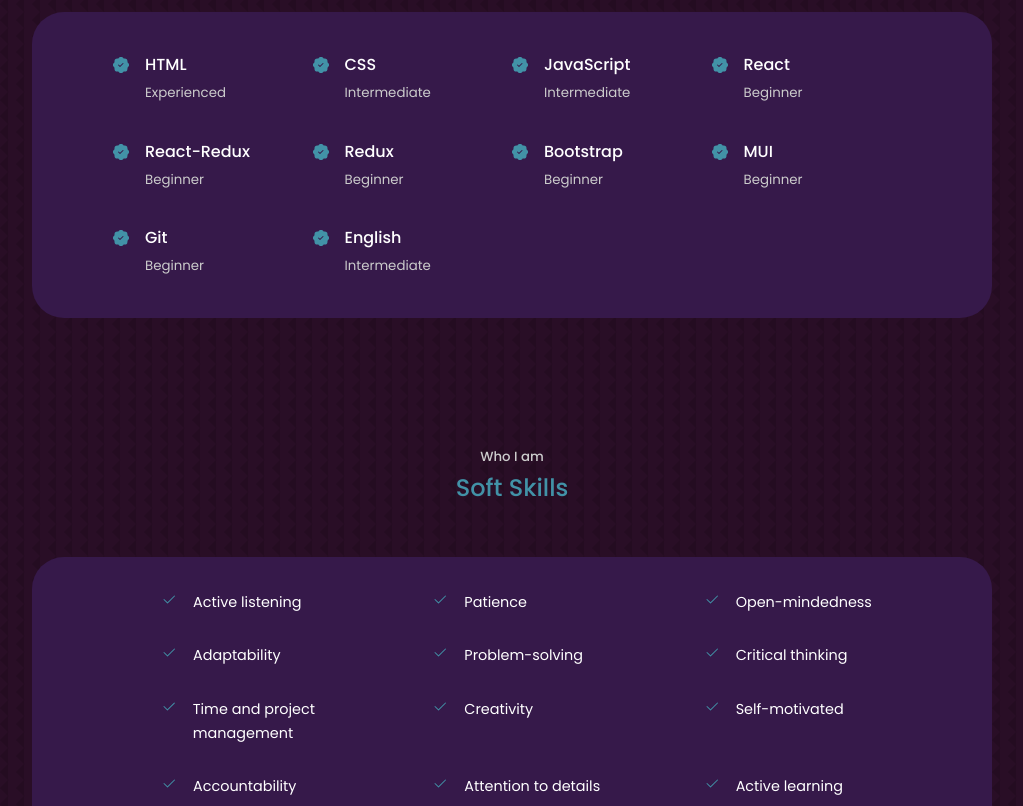
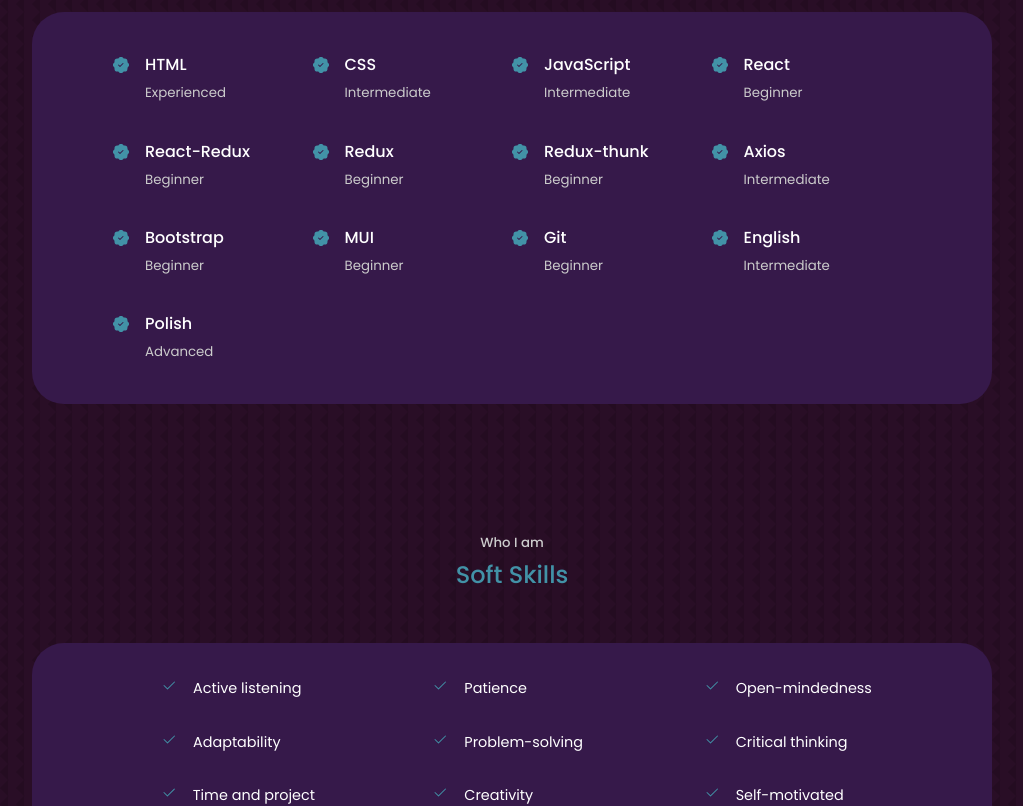
Before and after one commit to YuliyaSi/portfolio-react, a React (Create React App) app: page / in a window 1280 px wide. Shown: the part 1940-2746 px from the top of the page, without its empty margins (128-1151 px from the left). Built offline with nearby package versions, Linux system fonts and the light colour scheme.

Commit message:
changes for Experience.jsx

```diff
--- a/src/components/Experience/Experience.jsx
+++ b/src/components/Experience/Experience.jsx
@@ -65,6 +65,22 @@
                         <article className={'experience__details'}>
                             <BsFillPatchCheckFill className={'experience__details-icon'}/>
                             <div>
+                                <h4>Redux-thunk</h4>
+                                <small className={'text-light'}>Beginner</small>
+                            </div>
+                        </article>
+
+                        <article className={'experience__details'}>
+                            <BsFillPatchCheckFill className={'experience__details-icon'}/>
+                            <div>
+                                <h4>Axios</h4>
+                                <small className={'text-light'}>Intermediate</small>
+                            </div>
+                        </article>
+
+                        <article className={'experience__details'}>
+                            <BsFillPatchCheckFill className={'experience__details-icon'}/>
+                            <div>
                                 <h4>Bootstrap</h4>
                                 <small className={'text-light'}>Beginner</small>
                             </div>
@@ -94,6 +110,14 @@
                             </div>
                         </article>
 
+                        <article className={'experience__details'}>
+                            <BsFillPatchCheckFill className={'experience__details-icon'}/>
+                            <div>
+                                <h4>Polish</h4>
+                                <small className={'text-light'}>Advanced</small>
+                            </div>
+                        </article>
+
                     </div>
                 </div>
 
--- a/src/components/Footer/Footer.jsx
+++ b/src/components/Footer/Footer.jsx
@@ -24,7 +24,7 @@
             </div>
 
             <div className="footer__copyright">
-                <small>&copy; Yuliya Sidarenka. All rights reserved.</small>
+                <small>&copy; All rights reserved.</small>
             </div>
         </footer>
     );
--- a/src/components/Portfolio/Portfolio.css
+++ b/src/components/Portfolio/Portfolio.css
@@ -17,6 +17,7 @@
 .portfolio__item-image {
     border-radius: 1.5rem;
     overflow: hidden;
+    height: 15rem;
 }
 .portfolio__item h3 {
     margin: 1.2rem 0 2rem;
```
